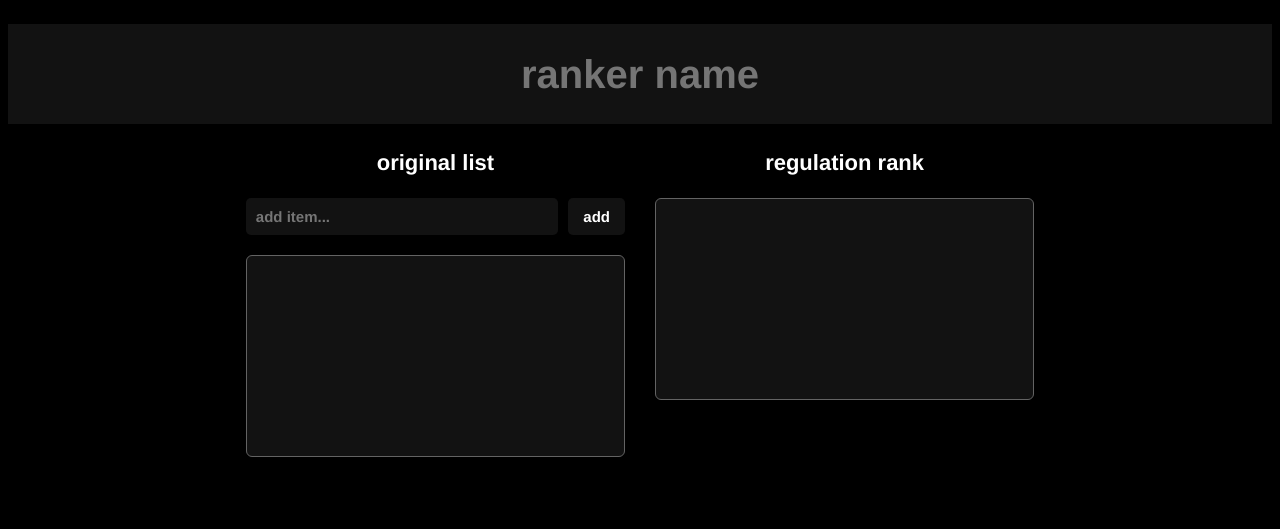
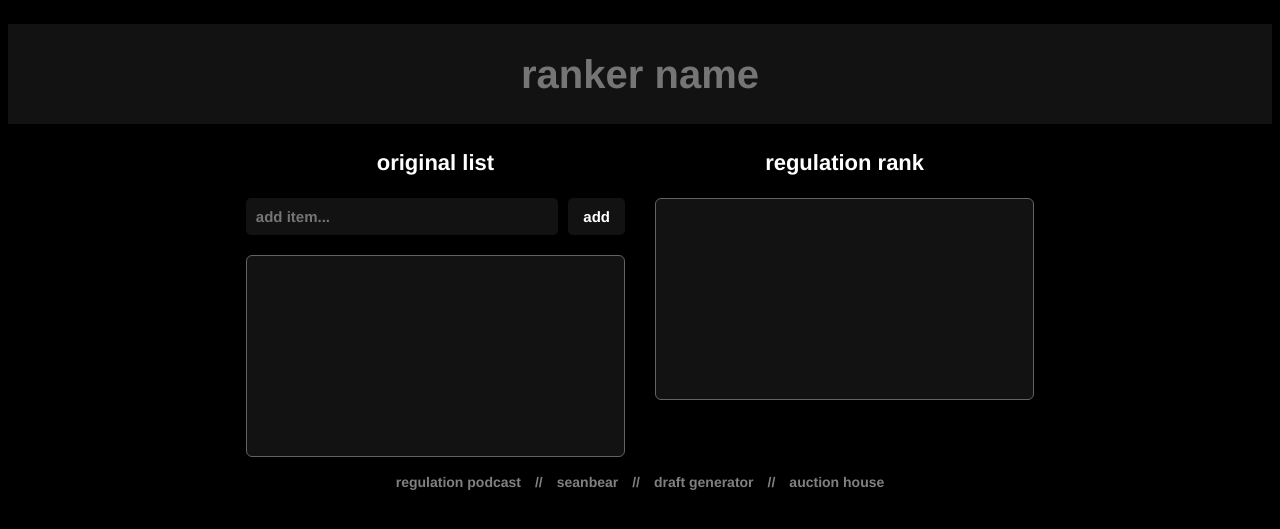
Before and after one commit to regulationdrafts/regulationdrafts.github.io, a plain HTML site: page ranker.html in a window 1280 px wide. Shown: the part 111-640 px from the top of the page. Drawn offline with nearby package versions, Linux system fonts and the light colour scheme.

Commit message:
Add files via upload

```diff
--- a/ranker.html
+++ b/ranker.html
@@ -76,5 +76,14 @@
   </div>
 </div>
 
+<regulation-bottom><div class="regulation-credit">
+        <a href="https://www.patreon.com/TheRegulationPod" target="_blank">regulation podcast</a>
+        <div class="regulation-break"> // </div>
+        <a href="https://www.reddit.com/user/seanbear/" target="_blank">seanbear</a>
+        <div class="regulation-break"> // </div>
+<a href="https://regulationdrafts.github.io/drafts" target="_blank">draft generator</a>  <div class="regulation-break"> // </div>
+<a href="https://regulationdrafts.github.io/auction" target="_blank">auction house</a>
+    </div>  </regulation-bottom>
+
 </body>
 </html>
```
